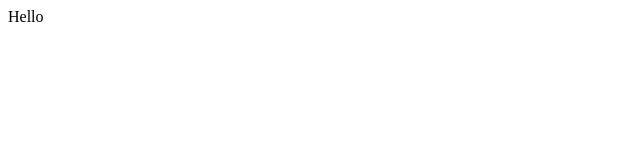
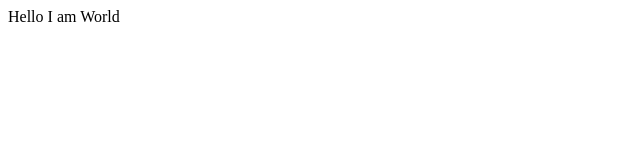
Before and after one commit to vilakshan2996/git-demo, a plain HTML site: page index.html in a window 1280 px wide. Shown: the full height of the page, 0-640 px from the left. Drawn offline with Linux system fonts and the light colour scheme.

Commit message:
Updated Now

```diff
--- a/index.html
+++ b/index.html
@@ -6,6 +6,6 @@
     <title>Document</title>
 </head>
 <body>
-    Hello
+    Hello I am World
 </body>
 </html>
```
